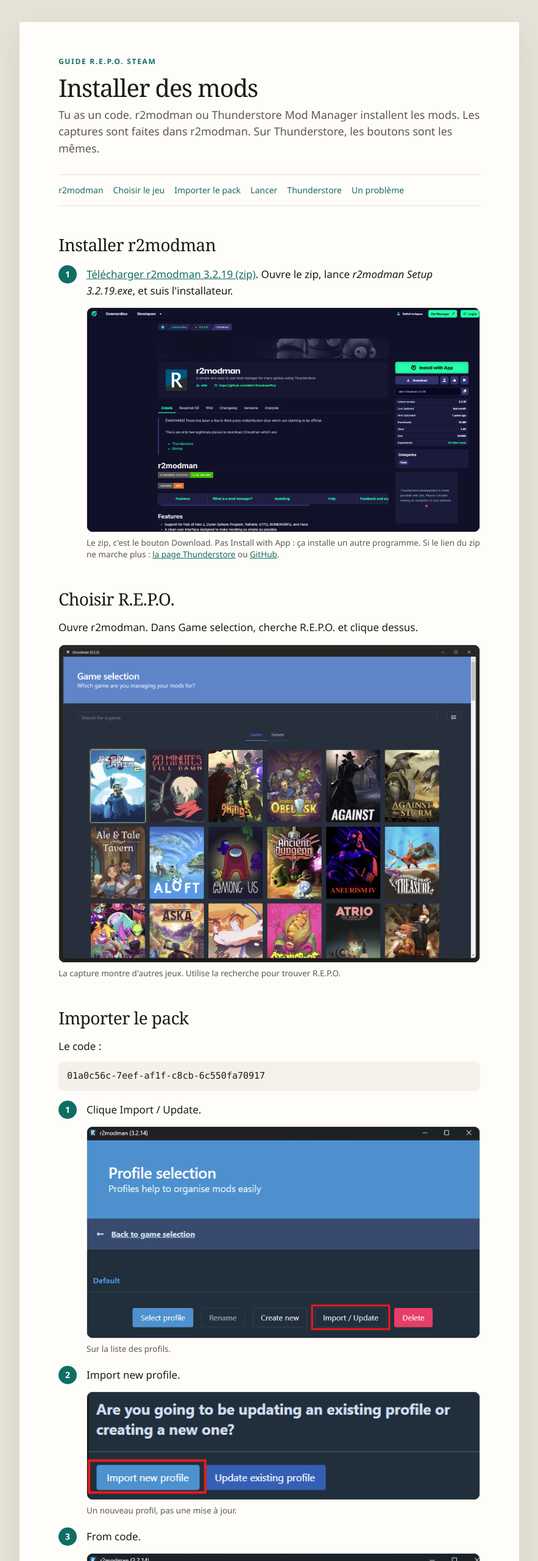
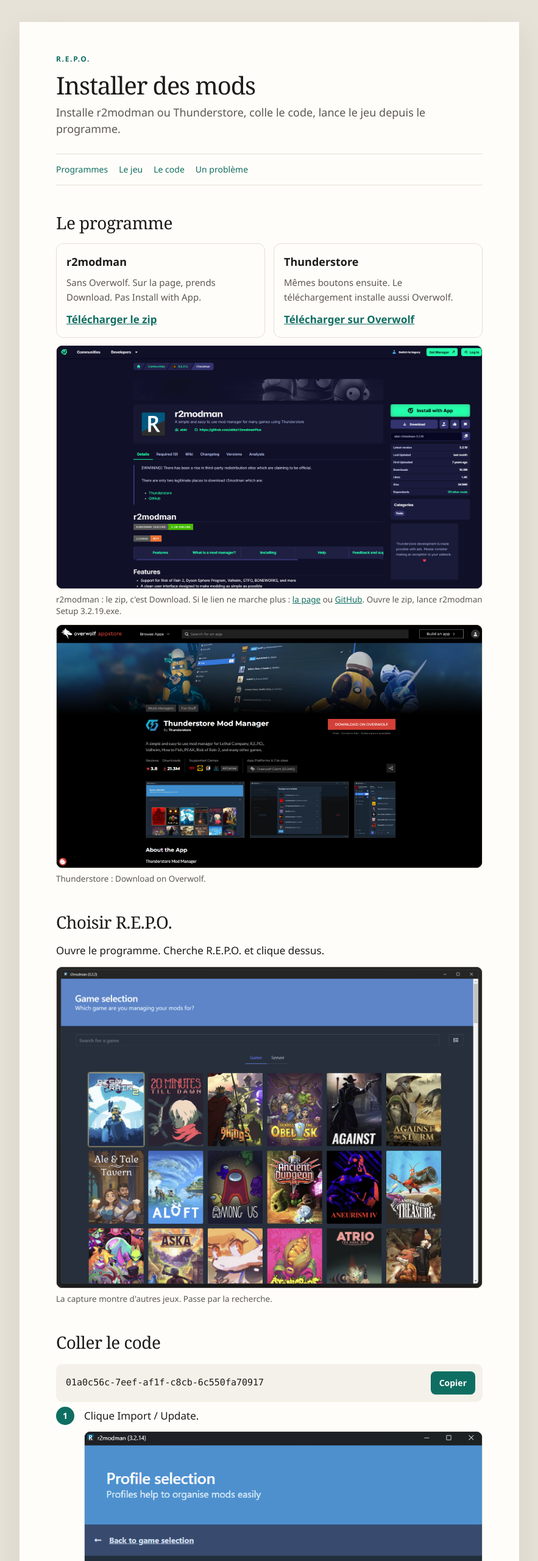
Before and after one commit to YannQgn/tuto-mods-repo, a plain HTML site: page index.html in a window 1280 px wide. Shown: the top 2560 px of the page at 61% size, without its empty margins (198-1081 px from the left). Drawn offline with Linux system fonts and the light colour scheme.

Commit message:
Resserre le guide pour qu'il se lise comme une page.

```diff
--- a/index.html
+++ b/index.html
@@ -3,7 +3,7 @@
 <head>
   <meta charset="utf-8">
   <meta name="viewport" content="width=device-width, initial-scale=1">
-  <title>Installer des mods sur R.E.P.O. (Steam)</title>
+  <title>Installer des mods sur R.E.P.O.</title>
   <style>
     :root {
       --ink: #1c1b19;
@@ -13,9 +13,6 @@
       --desk: #e7e2d8;
       --accent: #0f6e62;
       --accent-soft: #e7f3f0;
-      --warn: #8a5a12;
-      --warn-soft: #fbf3e4;
-      --shadow: 0 18px 50px rgba(40, 32, 20, 0.08);
     }
 
     * { box-sizing: border-box; }
@@ -31,11 +28,9 @@
       max-width: 820px;
       margin: 36px auto 64px;
       background: var(--paper);
-      padding: 56px 64px 72px;
-      box-shadow: var(--shadow);
+      padding: 52px 60px 68px;
+      box-shadow: 0 18px 50px rgba(40, 32, 20, 0.08);
     }
-
-    header.top { margin-bottom: 28px; }
 
     .kicker {
       margin: 0 0 10px;
@@ -55,17 +50,13 @@
       line-height: 1.15;
     }
 
-    .lede {
-      margin: 0;
-      color: var(--muted);
-      font-size: 18px;
-    }
+    .lede { margin: 0; color: var(--muted); font-size: 18px; }
 
     nav.toc {
       display: flex;
       flex-wrap: wrap;
-      gap: 8px 16px;
-      margin: 28px 0 8px;
+      gap: 8px 18px;
+      margin: 26px 0 8px;
       padding: 14px 0;
       border-top: 1px solid var(--line);
       border-bottom: 1px solid var(--line);
@@ -76,61 +67,68 @@
     nav.toc a:hover { text-decoration: underline; }
 
     h2 {
-      margin: 42px 0 12px;
+      margin: 40px 0 12px;
       font-family: Georgia, "Times New Roman", serif;
       font-size: 28px;
       font-weight: 500;
       letter-spacing: -0.02em;
     }
 
-    h3 {
-      margin: 28px 0 8px;
-      font-size: 18px;
+    p { margin: 0 0 12px; }
+    a { color: var(--accent); }
+
+    .codebox {
+      display: flex;
+      align-items: center;
+      gap: 12px;
+      margin: 14px 0 4px;
+      padding: 12px 12px 12px 16px;
+      background: #f4f1ea;
+      border-radius: 10px;
     }
 
-    p { margin: 0 0 12px; }
-
-    a { color: var(--accent); }
-
-    .note, .tip {
-      margin: 18px 0;
-      padding: 14px 16px;
-      border-radius: 10px;
-      font-size: 15.5px;
+    .codebox code {
+      flex: 1;
+      font-family: Consolas, "Courier New", monospace;
+      font-size: 15px;
+      word-break: break-all;
     }
 
-    .note {
-      background: var(--warn-soft);
-      color: #4d3b1d;
+    button.copy {
+      border: 0;
+      border-radius: 8px;
+      background: var(--accent);
+      color: white;
+      font: inherit;
+      font-size: 14px;
+      font-weight: 650;
+      padding: 8px 14px;
+      cursor: pointer;
+      white-space: nowrap;
     }
 
-    .tip { background: var(--accent-soft); }
-
-    .note strong, .tip strong { color: inherit; }
+    button.copy:hover { background: #0c5c52; }
 
     .pick {
       display: grid;
       grid-template-columns: 1fr 1fr;
       gap: 14px;
-      margin: 16px 0 8px;
+      margin: 8px 0 4px;
     }
 
     .card {
       border: 1px solid var(--line);
       border-radius: 12px;
-      padding: 16px 16px 14px;
+      padding: 16px;
     }
 
-    .card h3 { margin: 0 0 6px; }
+    .card h3 { margin: 0 0 8px; font-size: 18px; }
     .card p { margin: 0; color: var(--muted); font-size: 15px; }
-    .card .tag {
+    .card a.dl {
       display: inline-block;
-      margin-bottom: 8px;
+      margin-top: 12px;
       color: var(--accent);
-      font-size: 12px;
-      font-weight: 700;
-      letter-spacing: 0.06em;
-      text-transform: uppercase;
+      font-weight: 650;
     }
 
     ol.steps {
@@ -142,7 +140,7 @@
 
     ol.steps > li {
       position: relative;
-      margin: 0 0 18px;
+      margin: 0 0 20px;
       padding: 2px 0 0 46px;
       counter-increment: step;
     }
@@ -163,11 +161,7 @@
       text-align: center;
     }
 
-    ol.steps strong { font-weight: 650; }
-
-    figure {
-      margin: 14px 0 6px;
-    }
+    figure { margin: 12px 0 0; }
 
     figure img {
       display: block;
@@ -185,181 +179,157 @@
       line-height: 1.4;
     }
 
-    .code {
-      margin: 8px 0 16px;
-      padding: 12px 14px;
-      background: #f4f1ea;
-      border-radius: 8px;
-      font-family: Consolas, "Courier New", monospace;
-      font-size: 15px;
-      word-break: break-all;
-    }
-
-    ul.clean {
-      margin: 8px 0 12px;
-      padding-left: 1.15em;
-    }
-
-    ul.clean li { margin: 4px 0; }
-
-    table {
-      width: 100%;
-      border-collapse: collapse;
-      margin: 12px 0 4px;
-      font-size: 15px;
-    }
-
-    th, td {
-      text-align: left;
-      padding: 10px 12px;
-      border-bottom: 1px solid var(--line);
-      vertical-align: top;
-    }
-
-    th { font-size: 13px; color: var(--muted); font-weight: 650; }
-
-    footer {
-      margin-top: 40px;
-      padding-top: 16px;
-      border-top: 1px solid var(--line);
-      color: var(--muted);
-      font-size: 13.5px;
+    .help {
+      margin-top: 8px;
+      padding: 16px 18px;
+      background: var(--accent-soft);
+      border-radius: 12px;
     }
 
     @media (max-width: 720px) {
       .sheet { margin: 0; padding: 28px 20px 48px; }
       h1 { font-size: 32px; }
-      .pick { grid-template-columns: 1fr; }
-    }
-
-    @media print {
-      body { background: white; }
-      .sheet { margin: 0; box-shadow: none; max-width: none; padding: 0; }
-      a { color: inherit; text-decoration: none; }
-      figure { break-inside: avoid; }
+      .pick, .codebox { display: block; }
+      button.copy { margin-top: 10px; }
     }
   </style>
 </head>
 <body>
   <article class="sheet">
-    <header class="top">
-      <p class="kicker">Guide R.E.P.O. Steam</p>
+    <header>
+      <p class="kicker">R.E.P.O.</p>
       <h1>Installer des mods</h1>
-      <p class="lede">Tu as un code. r2modman ou Thunderstore Mod Manager installent les mods. Les captures sont faites dans r2modman. Sur Thunderstore, les boutons sont les mêmes.</p>
+      <p class="lede">Installe r2modman ou Thunderstore, colle le code, lance le jeu depuis le programme.</p>
     </header>
 
     <nav class="toc">
-      <a href="#installer">r2modman</a>
-      <a href="#jeu">Choisir le jeu</a>
-      <a href="#code">Importer le pack</a>
-      <a href="#lancer">Lancer</a>
-      <a href="#thunderstore">Thunderstore</a>
+      <a href="#programmes">Programmes</a>
+      <a href="#jeu">Le jeu</a>
+      <a href="#code">Le code</a>
       <a href="#aide">Un problème</a>
     </nav>
 
-    <h2 id="installer">Installer r2modman</h2>
-    <ol class="steps">
-      <li>
-        <a href="https://thunderstore.io/package/download/ebkr/r2modman/3.2.19/">Télécharger r2modman 3.2.19 (zip)</a>.
-        Ouvre le zip, lance <em>r2modman Setup 3.2.19.exe</em>, et suis l'installateur.
+    <h2 id="programmes">Le programme</h2>
+    <div class="pick">
+      <section class="card">
+        <h3>r2modman</h3>
+        <p>Sans Overwolf. Sur la page, prends Download. Pas Install with App.</p>
+        <a class="dl" href="https://thunderstore.io/package/download/ebkr/r2modman/3.2.19/">Télécharger le zip</a>
+      </section>
+      <section class="card">
+        <h3>Thunderstore</h3>
+        <p>Mêmes boutons ensuite. Le téléchargement installe aussi Overwolf.</p>
+        <a class="dl" href="https://www.overwolf.com/app/Thunderstore-Thunderstore_Mod_Manager">Télécharger sur Overwolf</a>
+      </section>
+    </div>
     <figure>
-          <img src="images/r2modman-page.png" alt="Page Thunderstore de r2modman, bouton Download à droite">
+      <img src="images/r2modman-page.png" alt="Page de r2modman, bouton Download à droite">
       <figcaption>
-            Le zip, c'est le bouton Download.
-            Pas Install with App : ça installe un autre programme.
-            Si le lien du zip ne marche plus :
-            <a href="https://thunderstore.io/c/repo/p/ebkr/r2modman/">la page Thunderstore</a>
+        r2modman : le zip, c'est Download.
+        Si le lien ne marche plus :
+        <a href="https://thunderstore.io/c/repo/p/ebkr/r2modman/">la page</a>
         ou
         <a href="https://github.com/ebkr/r2modmanPlus/releases/latest">GitHub</a>.
+        Ouvre le zip, lance r2modman Setup 3.2.19.exe.
       </figcaption>
     </figure>
-      </li>
-    </ol>
+    <figure>
+      <img src="images/overwolf-page.png" alt="Page Overwolf de Thunderstore Mod Manager">
+      <figcaption>Thunderstore : Download on Overwolf.</figcaption>
+    </figure>
 
     <h2 id="jeu">Choisir R.E.P.O.</h2>
-    <p>Ouvre r2modman. Dans Game selection, cherche R.E.P.O. et clique dessus.</p>
+    <p>Ouvre le programme. Cherche R.E.P.O. et clique dessus.</p>
     <figure>
-      <img src="images/r2-game-select.png" alt="Écran de sélection de jeu dans r2modman">
-      <figcaption>La capture montre d'autres jeux. Utilise la recherche pour trouver R.E.P.O.</figcaption>
+      <img src="images/r2-game-select.png" alt="Écran de sélection de jeu">
+      <figcaption>La capture montre d'autres jeux. Passe par la recherche.</figcaption>
     </figure>
 
-    <h2 id="code">Importer le pack</h2>
-    <p>Le code :</p>
-    <p class="code">01a0c56c-7eef-af1f-c8cb-6c550fa70917</p>
+    <h2 id="code">Coller le code</h2>
+    <div class="codebox">
+      <code id="pack-code">01a0c56c-7eef-af1f-c8cb-6c550fa70917</code>
+      <button class="copy" type="button" id="copy-code">Copier</button>
+    </div>
     <ol class="steps">
       <li>
         Clique Import / Update.
         <figure>
-          <img src="images/01-import.png" alt="Profile selection, bouton Import / Update entouré">
-          <figcaption>Sur la liste des profils.</figcaption>
+          <img src="images/01-import.png" alt="Bouton Import / Update">
         </figure>
       </li>
       <li>
         Import new profile.
         <figure>
-          <img src="images/02-nouveau.png" alt="Choix Import new profile">
-          <figcaption>Un nouveau profil, pas une mise à jour.</figcaption>
+          <img src="images/02-nouveau.png" alt="Bouton Import new profile">
         </figure>
       </li>
       <li>
         From code.
         <figure>
-          <img src="images/03-from-code.png" alt="Choix From code">
+          <img src="images/03-from-code.png" alt="Bouton From code">
         </figure>
       </li>
       <li>
         Colle le code, puis Continue.
         <figure>
-          <img src="images/04-code.png" alt="Champ du code de profil et bouton Continue">
+          <img src="images/04-code.png" alt="Champ du code et bouton Continue">
         </figure>
       </li>
       <li>
         Tu vois les mods du pack. Clique Import.
         <figure>
-          <img src="images/05-mods.png" alt="Liste des mods à installer, bouton Import">
-          <figcaption>BepInExPack est dans la liste, avec le reste.</figcaption>
+          <img src="images/05-mods.png" alt="Liste des mods et bouton Import">
         </figure>
       </li>
       <li>
         Choisis un nom, puis Create.
         <figure>
           <img src="images/06-nom.png" alt="Nom du profil et bouton Create">
-          <figcaption>Le nom sur la capture est un exemple. Tu mets celui que tu veux.</figcaption>
+          <figcaption>Le nom sur la capture est un exemple.</figcaption>
         </figure>
       </li>
       <li>
-        Attends la fin du téléchargement. Ne ferme pas r2modman.
+        Attends la fin du téléchargement. Ne ferme pas le programme.
         <figure>
-          <img src="images/07-dl.png" alt="Téléchargement des mods en cours">
-        </figure>
-      </li>
-      <li id="lancer">
-        Clique le profil, puis Select profile.
-        <figure>
-          <img src="images/08-select.png" alt="Profil importé et bouton Select profile">
+          <img src="images/07-dl.png" alt="Téléchargement des mods">
         </figure>
       </li>
       <li>
-        Start modded, en haut à gauche.
+        Clique le profil, puis Select profile.
         <figure>
-          <img src="images/09-lancer.png" alt="Bouton Start modded et liste des mods installés">
+          <img src="images/08-select.png" alt="Bouton Select profile">
+        </figure>
+      </li>
+      <li>
+        Lance le jeu depuis le programme.
+        Sur r2modman : Start modded, en haut à gauche.
+        Sur Thunderstore : Modded, en haut à droite.
+        <figure>
+          <img src="images/09-lancer.png" alt="Bouton Start modded dans r2modman">
+          <figcaption>Capture r2modman. Si tu lances depuis Steam, tu joues sans mods.</figcaption>
         </figure>
       </li>
     </ol>
-    <p>Si tu lances R.E.P.O. depuis Steam, tu joues sans mods. Start vanilla fait pareil.</p>
-
-    <h2 id="thunderstore">Thunderstore Mod Manager</h2>
-    <p>Même code, même clics. Le programme passe par Overwolf.</p>
-    <p><a href="https://www.overwolf.com/app/Thunderstore-Thunderstore_Mod_Manager">Télécharger Thunderstore Mod Manager</a>. Le bouton Download on Overwolf installe aussi Overwolf.</p>
-    <figure>
-      <img src="images/overwolf-page.png" alt="Page Overwolf de Thunderstore Mod Manager">
-      <figcaption>Download on Overwolf.</figcaption>
-    </figure>
-    <p>Ouvre le programme, cherche R.E.P.O., puis suis les mêmes étapes que plus haut : Import / Update, Import new profile, From code, colle le code, Import, donne un nom, attends le téléchargement, Select profile.</p>
-    <p>Pour jouer, clique Modded, en haut à droite. Vanilla lance le jeu sans mods.</p>
 
     <h2 id="aide">Un problème</h2>
-    <p>Écris à @Typholz ou @Paulo. On pourra partager l'écran.</p>
+    <p class="help">Écris à @Typholz ou @Paulo. On pourra partager l'écran.</p>
   </article>
+  <script>
+    document.getElementById("copy-code").addEventListener("click", async function () {
+      var button = this;
+      var code = document.getElementById("pack-code").textContent;
+      try {
+        await navigator.clipboard.writeText(code);
+      } catch (err) {
+        var range = document.createRange();
+        range.selectNodeContents(document.getElementById("pack-code"));
+        var selection = getSelection();
+        selection.removeAllRanges();
+        selection.addRange(range);
+      }
+      button.textContent = "Copié";
+      setTimeout(function () { button.textContent = "Copier"; }, 1600);
+    });
+  </script>
 </body>
 </html>
```
Lines whose indentation alone changed are shown as unchanged.
